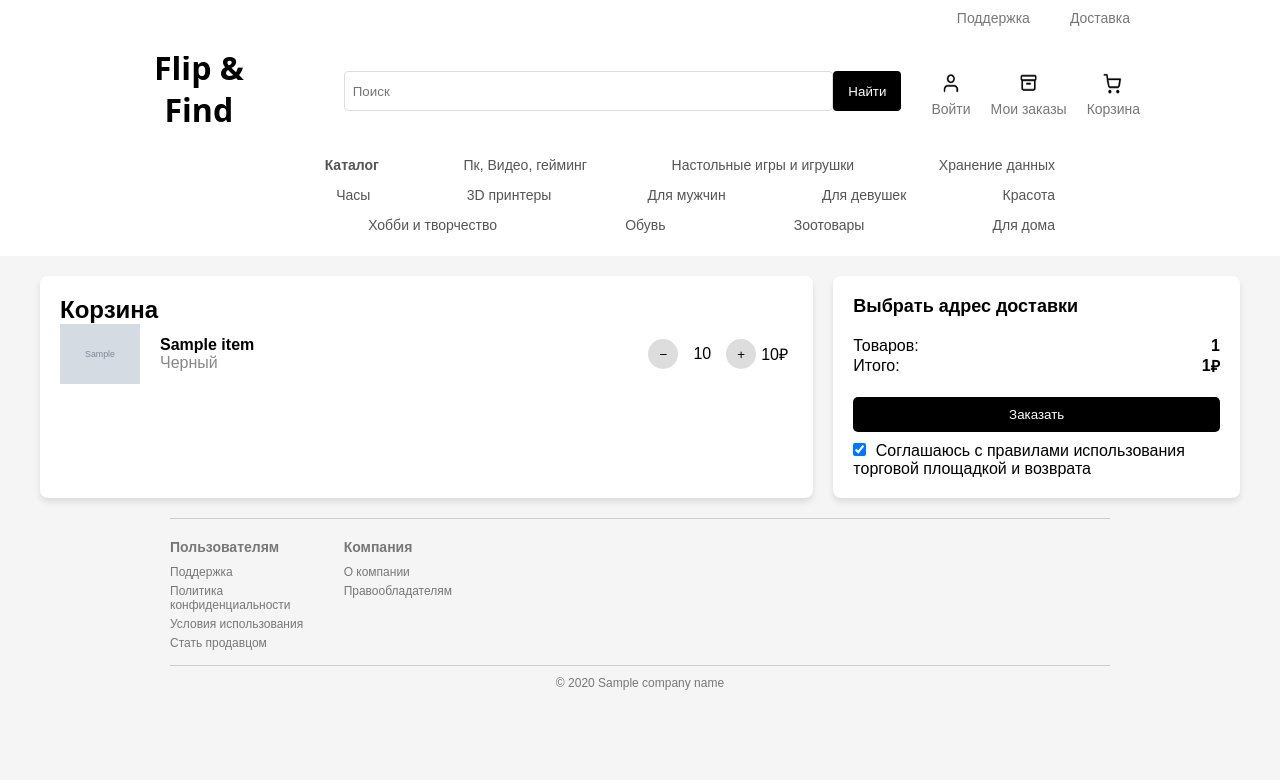
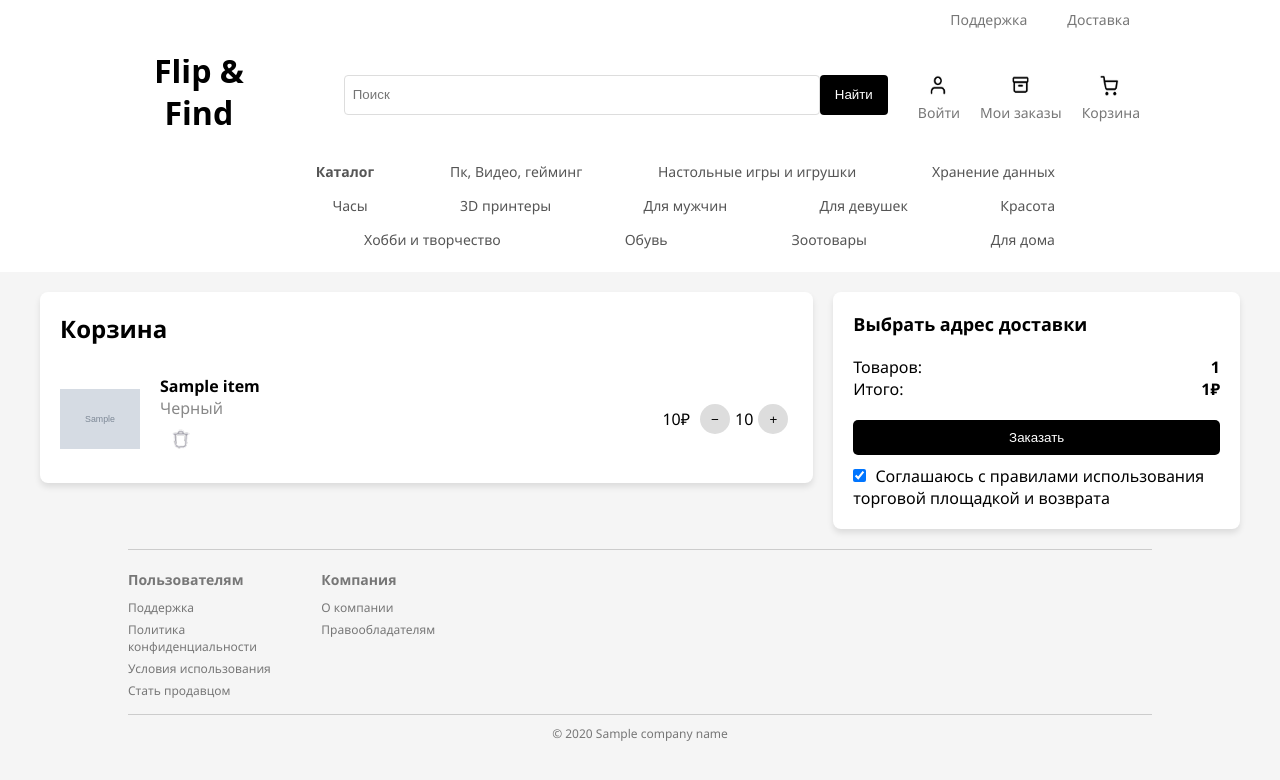
Before and after one commit to ruthen1um/flipandfind, a Django app: template app/store/templates/buyer/cart.html in a window 1280 px wide. Shown: the top 780 px of the page. Run offline with Django 5.2, Linux system fonts and the light colour scheme; the template is opened without the code that fills it: most values are stand-ins (such as "Sample title", 1, 10 or a date in 2020); grey boxes marked "Sample" are stand-in pictures.

Commit message:
fix some bugs & looks

```diff
--- a/app/store/static/buyer/css/cart.css
+++ b/app/store/static/buyer/css/cart.css
@@ -15,6 +15,10 @@ body {
   border-radius: 8px;
   padding: 20px;
   box-shadow: 0 4px 6px rgba(0, 0, 0, 0.1);
+  flex: 1;
+  position: sticky;
+  top: 20px;
+  align-self: flex-start;
 }
 
 .cart {
@@ -40,6 +44,7 @@ body {
   display: flex;
   align-items: center;
   justify-content: space-between;
+  margin-top: 30px;
 }
 
 .cart__item-image {
@@ -81,15 +86,6 @@ body {
   background-color: #bbb;
 }
 
-.cart__quantity-button--minus,
-.cart__quantity-button--plus {
-  /* Optional: custom styling for + / - */
-}
-
-.cart__quantity {
-  margin: 0 10px;
-}
-
 .cart__item-price {
   text-align: right;
 }
@@ -107,7 +103,6 @@ body {
   font-size: 16px;
   display: flex;
   justify-content: space-between;
-  align-items: center;
 }
 
 .summary__item > span:first-child {
@@ -151,3 +146,21 @@ body {
 .summary__agreement-checkbox {
   margin-right: 5px;
 }
+
+.summary__price {
+    text-align: right;
+}
+
+.cart__item-date-btn {
+    background: transparent;   /* Прозрачный фон */
+    border: none;              /* Без рамки */
+    padding: 0;                /* Без внутренних отступов */
+    margin: 0;                 /* Без внешних отступов */
+    cursor: pointer;           /* Курсор-указатель при наведении */
+    outline: none;             /* Без обводки при фокусе */
+    box-shadow: none;          /* Без теней */
+    display: inline-block;     /* Корректное отображение */
+    transform: scale(0.7);
+    position: relative;  /* включаем относительное позиционирование */
+    left: -10px;         /* сдвигаем элемент влево на 10 пикселей */
+}
--- a/app/store/static/buyer/css/footer.css
+++ b/app/store/static/buyer/css/footer.css
@@ -3,8 +3,11 @@
   padding: 20px 0;
   font-size: 12px;
   color: #777;
-  margin-left: 170px;
-  margin-right: 170px;
+  /* margin-left: 170px; */
+  /* margin-right: 170px; */
+  margin: 0 auto;
+  width: 80%;
+  max-width: 2000px;
 }
 
 .footer__links {
--- a/app/store/static/buyer/css/header.css
+++ b/app/store/static/buyer/css/header.css
@@ -1,5 +1,7 @@
 .header {
   background-color: #fff;
+  margin: 0 auto;
+  max-width: 2000px;
 }
 
 .header-topbar {
--- a/app/store/static/buyer/css/main.css
+++ b/app/store/static/buyer/css/main.css
@@ -14,5 +14,5 @@ img {
 
 body {
   margin: 0;
-  font-family: 'Arial';
+  font-family: 'Segoe UI', system-ui, sans-serif;
 }
--- a/app/store/static/buyer/js/cart.js
+++ b/app/store/static/buyer/js/cart.js
@@ -36,6 +36,33 @@ document.addEventListener("DOMContentLoaded", function () {
         });
     });
 
+        document.querySelectorAll(".cart__item-date-btn").forEach(button => {
+        button.addEventListener("click", function () {
+            const productDiv = this.closest(".cart__item");
+            const productId = productDiv.dataset.productId;
+
+            if (!confirm("Вы уверены, что хотите удалить этот товар из корзины?")) {
+                return;
+            }
+
+            fetch(`/api/cart/remove/${productId}/`, {
+                method: "POST",
+                headers: {
+                    "Content-Type": "application/x-www-form-urlencoded",
+                    "X-CSRFToken": getCookie("csrftoken")
+                }
+            }).then(response => response.json())
+              .then(data => {
+                  if (data.status === "ok") {
+                      productDiv.remove();
+                      updateTotals();
+                  } else {
+                      alert("Ошибка при удалении товара.");
+                  }
+              });
+        });
+    });
+
     function updateTotals() {
         let total = 0;
         let count = 0;
--- a/app/store/static/seller/css/main.css
+++ b/app/store/static/seller/css/main.css
@@ -5,7 +5,7 @@
 }
 
 body {
-  font-family: 'Arial';
+  font-family: 'Segoe UI', system-ui, sans-serif;
   background-color: #f9f9f9;
   color: #333;
   line-height: 1.6;
--- a/app/store/templates/buyer/cart.html
+++ b/app/store/templates/buyer/cart.html
@@ -19,14 +19,17 @@
         <div class="cart__item-details">
           <p class="cart__item-title">{{ item.name }}</p>
           <p class="cart__item-color">Черный</p>
+          <button class="cart__item-date cart__item-date-btn" type="button">
+            <img src="{% static 'buyer/img/trash.png' %}" alt="Удалить" />
+          </button>
+        </div>
+        <div class="cart__item-price">
+          <span class="cart__price">{{ item.line_total }}₽</span>
         </div>
         <div class="cart__item-actions">
           <button class="cart__quantity-button cart__quantity-button--minus">−</button>
           <span class="cart__quantity">{{ item.quantity }}</span>
           <button class="cart__quantity-button cart__quantity-button--plus">+</button>
-        </div>
-        <div class="cart__item-price">
-          <span class="cart__price">{{ item.line_total }}₽</span>
         </div>
       </div>
       {% endfor %}
```
Also changed, not shown: app/store/static/buyer/img/trash.png (added).
